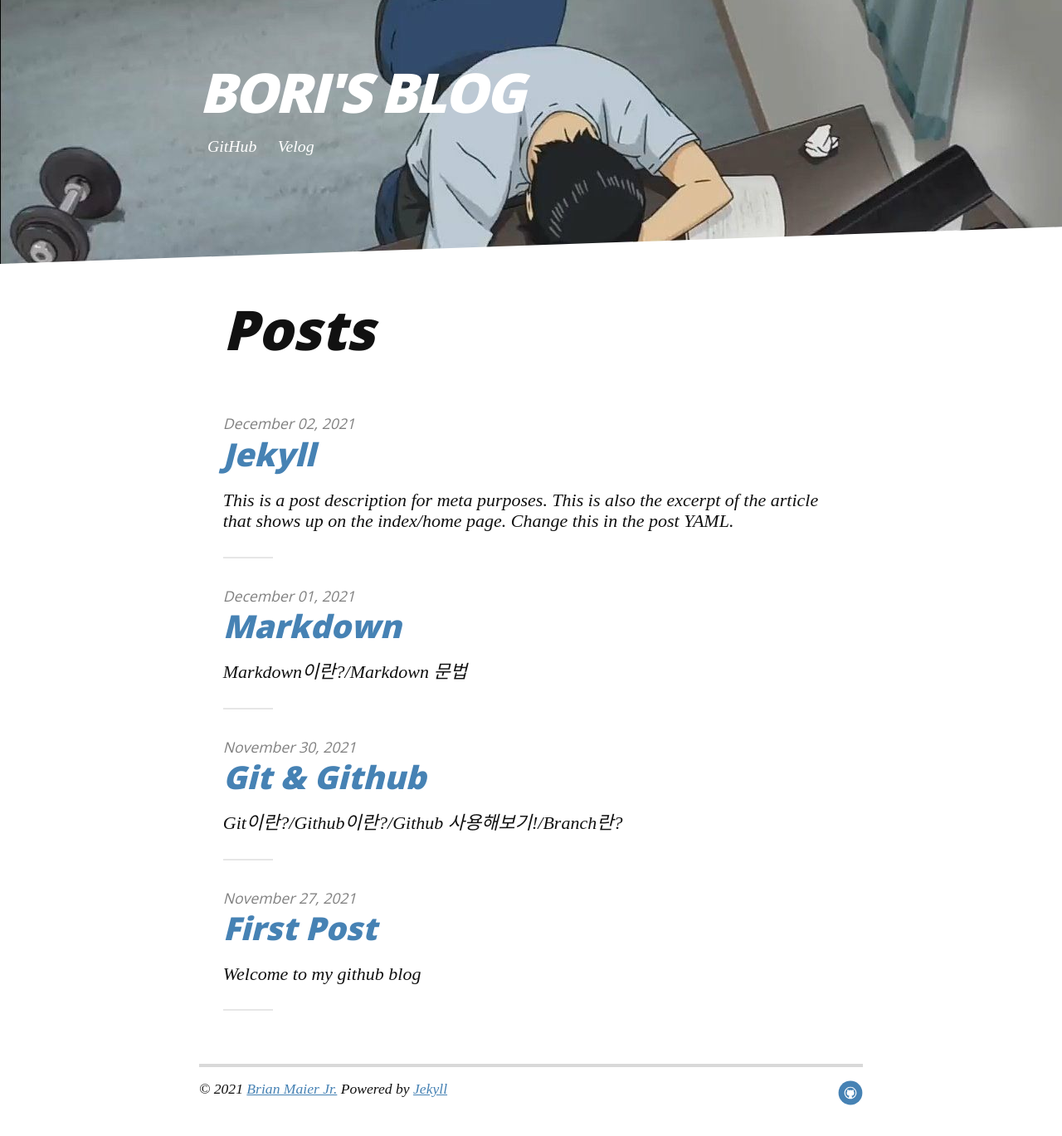
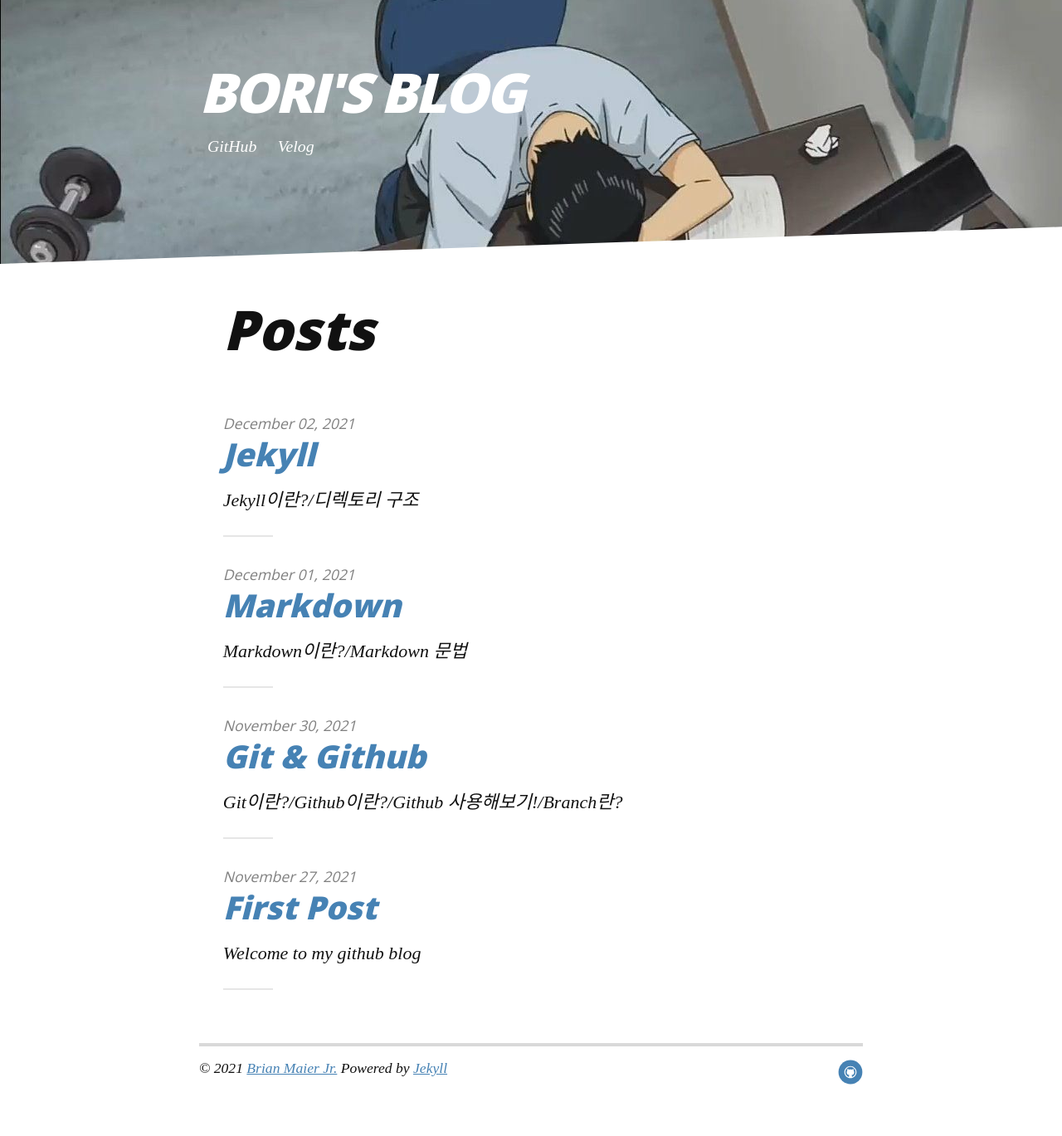
Before and after one commit to 250b/250b.github.io, a Jekyll site: the page built from index.html, in a window 1280 px wide. Shown: the whole page at 83% size. Built offline with Jekyll 4.4.1, drawn with Linux system fonts in a browser that asks for light colours; nearby versions of some CDN libraries; the list of posts is cut into pages by our own code; after the commit the page ends 1343 px from its top, so only the background shows below that.

Commit message:
Update 2021-12-2-Jekyll.markdown

```diff
--- a/_posts/2021-12-2-Jekyll.markdown
+++ b/_posts/2021-12-2-Jekyll.markdown
@@ -2,7 +2,7 @@
 layout: post
 title:  "Jekyll"
 date:   2021-12-2
-description: This is a post description for meta purposes. This is also the excerpt of the article that shows up on the index/home page. Change this in the post YAML.
+description: Jekyll이란?/디렉토리 구조
 ---
 
 <br><br>
```
